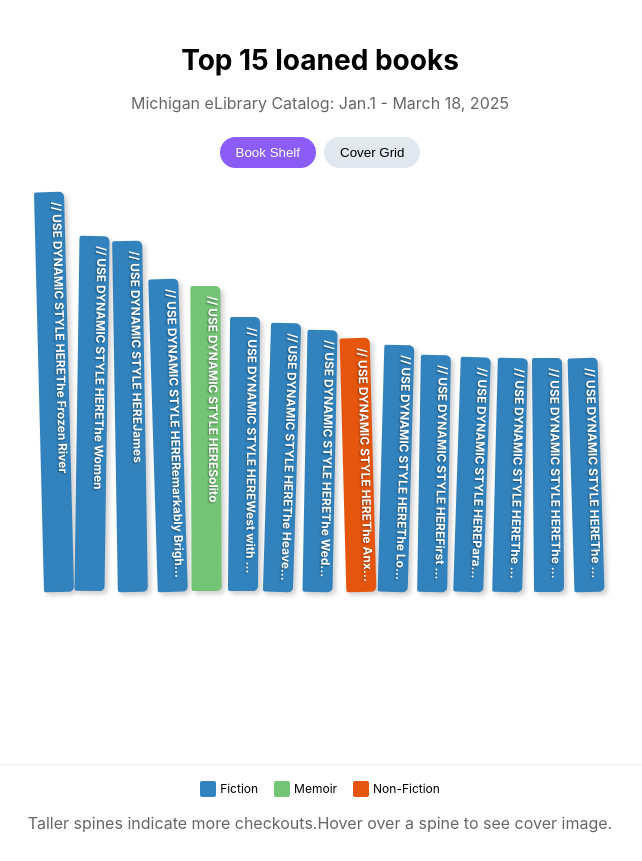
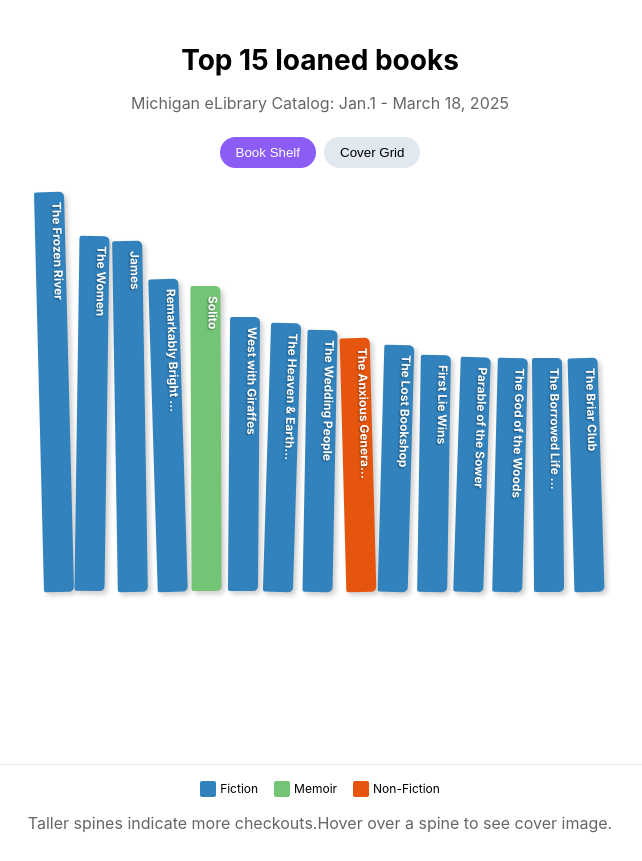
Before and after one commit to ktanner23/book-viz, a React (Create React App) app: page / in a window 1280 px wide. Shown: the whole page, without its empty margins (320-962 px from the left). Built offline with nearby package versions, Linux system fonts and the light colour scheme.

Commit message:
delete text

```diff
--- a/src/App.js
+++ b/src/App.js
@@ -356,15 +356,15 @@ const BookPopularityVisualization = () => {
             return (
               <div
                 key={i}
-                style={dynamicBookStyle}  // USE THE DYNAMIC STYLE HERE instead of bookStyle
+                style={dynamicBookStyle}
                 onMouseEnter={() => setHoveredBook(i)}
                 onMouseLeave={() => setHoveredBook(null)}
               >
-                <div style={dynamicTitleStyle}>  // USE DYNAMIC STYLE HERE
+                <div style={dynamicTitleStyle}>
                   {book.title.length > 20 ? book.title.substring(0, 18) + "..." : book.title}
                 </div>
 
-                <div style={dynamicTooltipStyle}>  // USE DYNAMIC STYLE HERE
+                <div style={dynamicTooltipStyle}>
                   <p style={styles.tooltipTitle}>{book.title}</p>
                   <p style={styles.tooltipAuthor}>by {book.author}</p>
                   <p style={styles.tooltipInfo}>{book.checkouts} checkouts</p>
@@ -373,7 +373,7 @@ const BookPopularityVisualization = () => {
                 <img
                   src={book.coverUrl}
                   alt={`Cover of ${book.title}`}
-                  style={dynamicCoverStyle}  // USE DYNAMIC STYLE HERE
+                  style={dynamicCoverStyle}
                 />
               </div>
             );
```
